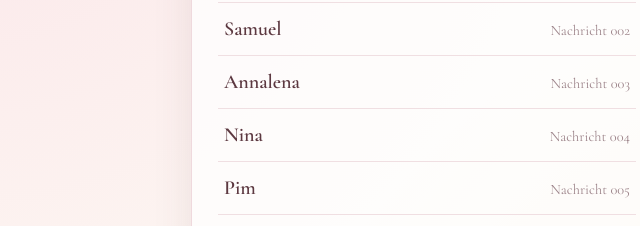
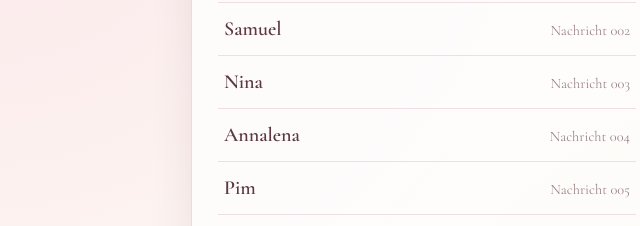
Before and after one commit to fuer-arielle/fuer-arielle.github.io, a plain HTML site: page index.html in a window 1280 px wide. Shown: the part 298-524 px from the top of the page, 213-853 px from the left. Drawn offline with nearby package versions, Linux system fonts and the light colour scheme.

Commit message:
Nina auf 003, Annalena auf 004 getauscht

```diff
--- a/index.html
+++ b/index.html
@@ -46,4 +46,4 @@ li a{display:flex;justify-content:space-between;align-items:baseline;padding:14p
 </style></head><body><main><div class="rahmen">
 <img class="fuer" src="fuer.png" alt="Für Arielle"><p class="anlass">zum 18. Geburtstag</p>
 <p class="von" style="margin-bottom:18px">Stimmen aus dem Fotoalbum</p>
-<ul><li><a href="001.html"><b>Mama</b><small>Nachricht 001</small></a></li><li><a href="002.html"><b>Samuel</b><small>Nachricht 002</small></a></li><li><a href="003.html"><b>Annalena</b><small>Nachricht 003</small></a></li><li><a href="004.html"><b>Nina</b><small>Nachricht 004</small></a></li><li><a href="005.html"><b>Pim</b><small>Nachricht 005</small></a></li><li><a href="006.html"><b>Vanessa</b><small>Nachricht 006</small></a></li><li><a href="007.html"><b>Lin</b><small>Nachricht 007</small></a></li><li><a href="008.html"><b>Fritz</b><small>Nachricht 008</small></a></li><li><a href="009.html"><b>Harakiri</b><small>Nachricht 009</small></a></li><li><a href="010.html"><b>Jannet und Mario</b><small>Nachricht 010</small></a></li><li><a href="011.html"><b>Tante</b><small>Nachricht 011</small></a></li><li><a href="012.html"><b>Clara</b><small>Nachricht 012</small></a></li></ul><p class="herz">♥ ♥ ♥</p></div></main></body></html>
+<ul><li><a href="001.html"><b>Mama</b><small>Nachricht 001</small></a></li><li><a href="002.html"><b>Samuel</b><small>Nachricht 002</small></a></li><li><a href="003.html"><b>Nina</b><small>Nachricht 003</small></a></li><li><a href="004.html"><b>Annalena</b><small>Nachricht 004</small></a></li><li><a href="005.html"><b>Pim</b><small>Nachricht 005</small></a></li><li><a href="006.html"><b>Vanessa</b><small>Nachricht 006</small></a></li><li><a href="007.html"><b>Lin</b><small>Nachricht 007</small></a></li><li><a href="008.html"><b>Fritz</b><small>Nachricht 008</small></a></li><li><a href="009.html"><b>Harakiri</b><small>Nachricht 009</small></a></li><li><a href="010.html"><b>Jannet und Mario</b><small>Nachricht 010</small></a></li><li><a href="011.html"><b>Tante</b><small>Nachricht 011</small></a></li><li><a href="012.html"><b>Clara</b><small>Nachricht 012</small></a></li></ul><p class="herz">♥ ♥ ♥</p></div></main></body></html>
```
Also changed, not shown: 003.html (+2 -2 lines), 004.html (+2 -2 lines), 4 other files.
